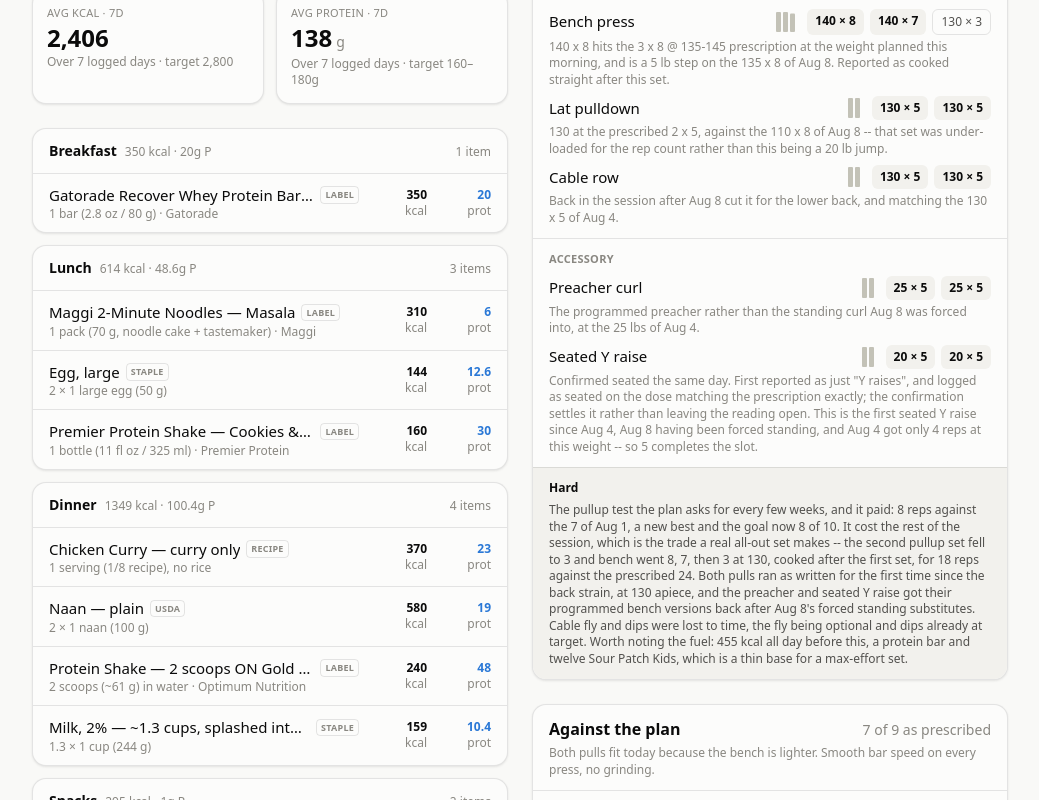
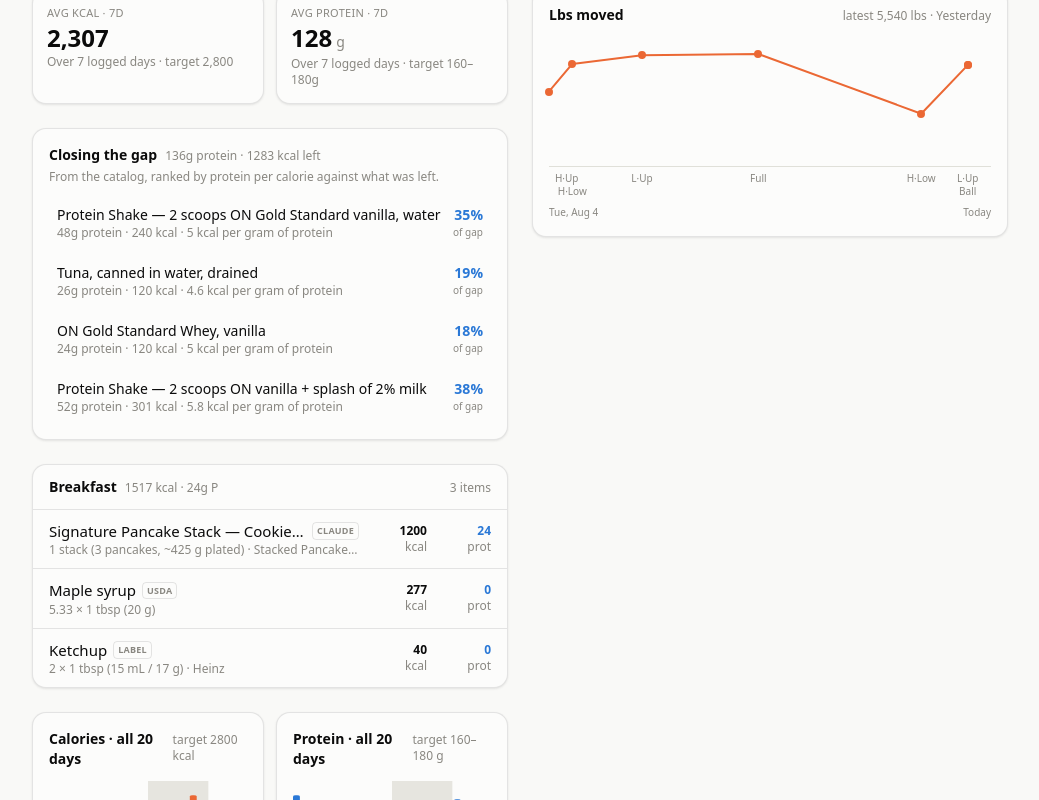
Before and after one commit to soldoutbudokan/Health, a Next.js app: page /Health/ in a window 1280 px wide. Shown: the part 680-1480 px from the top of the page, without its empty margins (120-1159 px from the left). Built offline with nearby package versions, Linux system fonts and the light colour scheme.

Commit message:
Log the Aug 23 brunch and catalog the pancake stack, maple syrup and ketchup

```diff
--- a/src/data/restaurants.ts
+++ b/src/data/restaurants.ts
@@ -13,6 +13,26 @@ import type { Food } from "@/lib/types";
  * from the first one makes the log look like the sandwich changed.
  */
 export const RESTAURANT_FOODS: Food[] = [
+  {
+    id: "stacked-cookie-butter-stack",
+    name: "Signature Pancake Stack",
+    variant: "Cookie butter",
+    brand: "Stacked Pancake & Breakfast House",
+    source: "claude",
+    per: "1 stack (3 pancakes, ~425 g plated)",
+    gramsPerServing: 425,
+    macros: {
+      calories: 1200,
+      protein: 24,
+      carbs: 139,
+      fat: 59,
+      fiber: 4,
+      sugar: 45,
+      sodium: 1350,
+    },
+    note: "Estimated from the dish's construction, not a published panel \u2014 the chain posts no nutrition and none was reachable on August 23, 2026. Built as three large buttermilk pancakes (~110 g each, 750 kcal) plus ~50 g cookie butter, ~30 g whipped cream and ~15 g crumbled speculoos, which is what the 59 g fat and the low 24 g protein imply; syrup is NOT included and is logged separately. Read calories as 900\u20131,500: the stack count is the variable, so a two-pancake stack is ~950 and a heavier cookie-butter hand pushes past 1,300. Sodium is the wider band at 800\u20131,900 mg and is mostly the pancakes rather than the topping \u2014 baking powder and batter salt run ~400 mg a pancake, so it tracks the same count the calories do.",
+    tags: ["pancakes", "cookie butter", "speculoos", "biscoff", "stacked", "restaurant", "brunch", "breakfast"],
+  },
   {
     id: "sw-cacio-e-pepe",
     name: "Cacio e Pepe",
--- a/src/data/staples.ts
+++ b/src/data/staples.ts
@@ -8,6 +8,27 @@ import type { Food } from "@/lib/types";
  * once from the log) rather than living with a stale number.
  */
 export const PACKAGED_FOODS: Food[] = [
+  {
+    id: "staple-maple-syrup",
+    name: "Maple syrup",
+    source: "usda",
+    per: "1 tbsp (20 g)",
+    gramsPerServing: 20,
+    macros: { calories: 52, protein: 0, carbs: 13.4, fat: 0, fiber: 0, sugar: 12.1, sodium: 2 },
+    note: "USDA pure maple syrup, carried per tablespoon so a poured amount logs through the servings multiplier \u2014 a third of a cup is 5.33. Atwater lands at 54 against 52, +3%, the gap being water rather than anything unaccounted. The zeroes are real: this is sugar and water, with no protein, fat or fibre by construction, which is why it is not subject to this file's blank-sodium convention. THE ASSUMPTION IS THAT IT WAS REAL MAPLE: table syrup is corn syrup and runs ~47 kcal and 12.8 g carbs a tablespoon, about a tenth lighter, so if the restaurant poured the cheap stuff this overstates by roughly that much.",
+    tags: ["maple", "syrup", "sweetener", "pancakes", "breakfast"],
+  },
+  {
+    id: "staple-ketchup",
+    name: "Ketchup",
+    brand: "Heinz",
+    source: "packaged",
+    per: "1 tbsp (15 mL / 17 g)",
+    gramsPerServing: 17,
+    macros: { calories: 20, protein: 0, carbs: 5, fat: 0, fiber: 0, sugar: 4, sodium: 160 },
+    note: "Heinz Canada's published panel for 15 mL, carried per tablespoon so a portion logs through the servings multiplier. Atwater reconciles exactly at 20. Sodium is the only figure here that matters and it is a read panel rather than an estimate: at 160 mg a tablespoon this is one of the densest sodium sources in the catalog by volume, so two tablespoons is 320 mg for 40 kcal. Restaurant ketchup is usually Heinz in Toronto, but a house or generic bottle would move the sodium more than the calories.",
+    tags: ["ketchup", "condiment", "tomato", "heinz"],
+  },
   {
     id: "pkg-grenade-oreo-white",
     name: "Grenade Protein Bar",
```
Also changed, not shown: data/log.csv.
